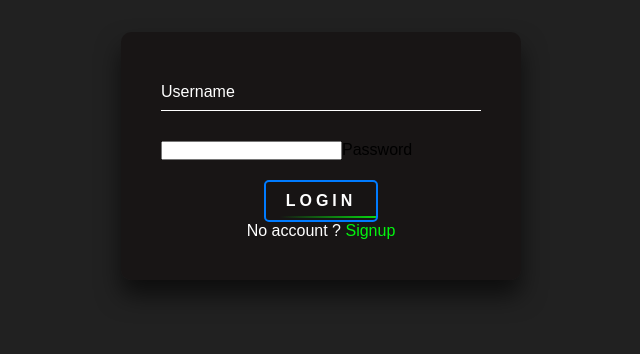
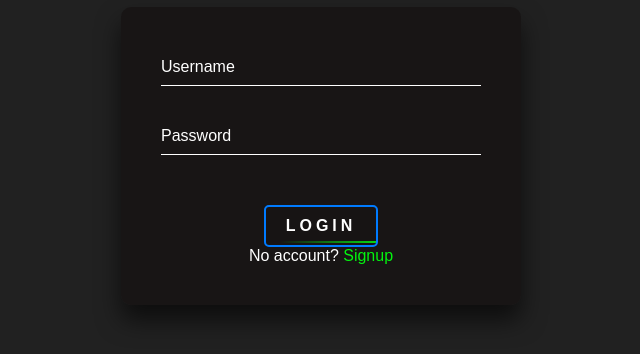
Before and after one commit to sahithi000/campus-cornerr, a React (Create React App) app in the folder campus-corner/: page /login in a window 1280 px wide. Shown: the part 244-598 px from the top of the page, without its empty margins (319-959 px from the left). Built offline with nearby package versions, Linux system fonts and the light colour scheme.

Commit message:
login page css adjustment

```diff
--- a/campus-corner/src/components/Login.jsx
+++ b/campus-corner/src/components/Login.jsx
@@ -46,13 +46,14 @@ function Login({ setLoggedIn }) {
             />
             <label htmlFor="username">Username</label>
           </div>
-          <div className="used-box">
+          <div className="user-box">
             <input
               type="password"
               id="password"
               name="password"
               value={password}
               onChange={(e) => setPassword(e.target.value)}
+              required
             />
             <label htmlFor="password">Password</label>
           </div>
@@ -66,7 +67,7 @@ function Login({ setLoggedIn }) {
         </form>
         <center>
           <p>
-            No account ? <Link to="/signup">Signup</Link>
+            No account? <Link to="/signup">Signup</Link>
           </p>
         </center>
       </div>
@@ -75,7 +76,6 @@ function Login({ setLoggedIn }) {
 }
 
 export default Login;
-
 
 
 
```
